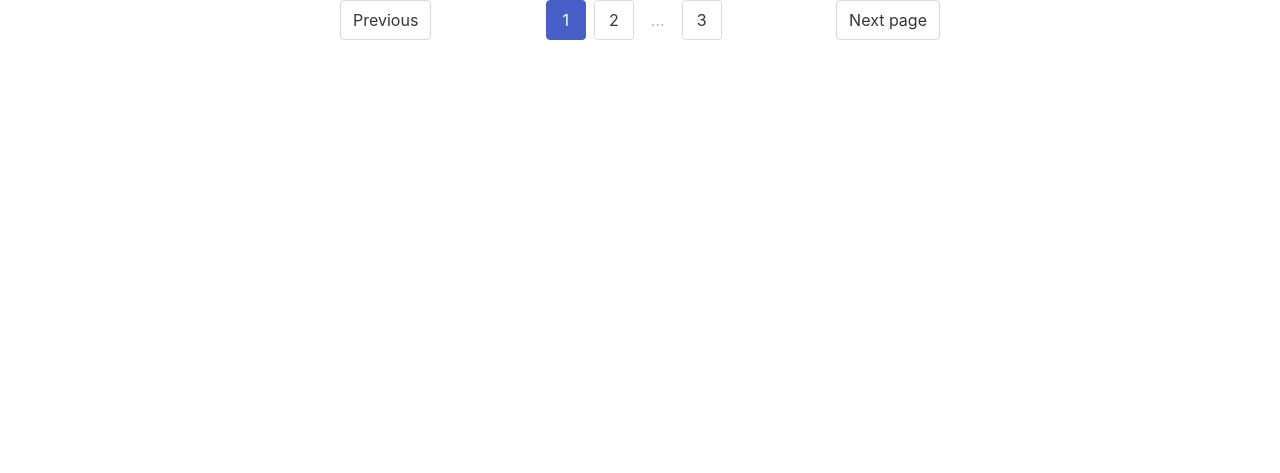
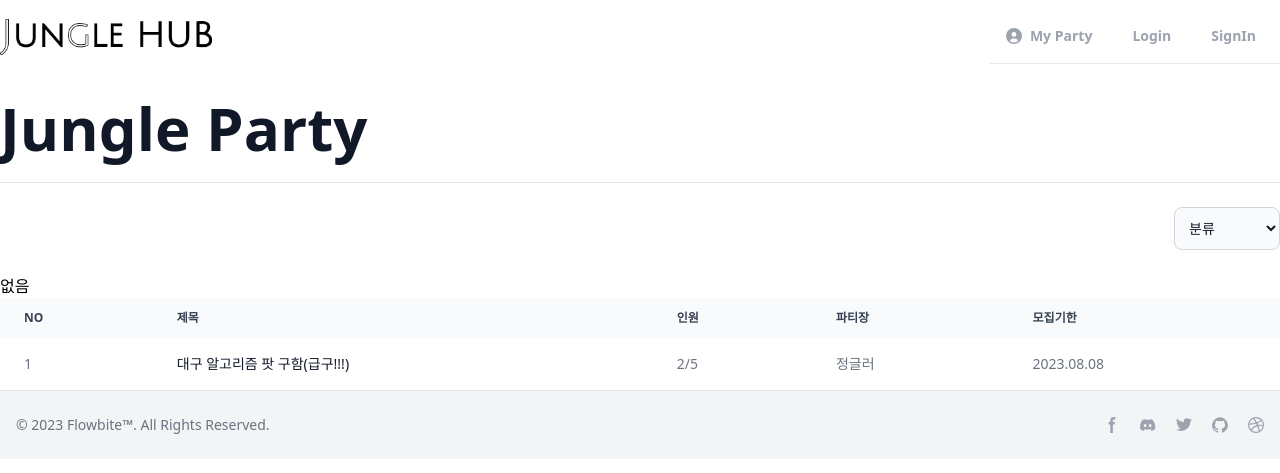
Before and after one commit to hjlee5701/Jungle-Hub, a Flask app: template templates/partyList.html in a window 1280 px wide. Shown: the top 473 px of the page. Run offline with Flask 3, Linux system fonts and the light colour scheme; the template is opened without the code that fills it, so the values that code supplies are empty.

Commit message:
feat: [이현진] 파티 리스트 html 파일

```diff
--- a/app.py
+++ b/app.py
@@ -78,5 +78,9 @@ def login():
     print(refresh_token)
     return resp
 
+@app.route('/party', methods=['GET'])
+def party_list():
+    return render_template('partyList.html')
+
 if __name__ == '__main__':
     app.run()
--- a/templates/partyList.html
+++ b/templates/partyList.html
@@ -1,43 +1,65 @@
-<!DOCTYPE html>
-<html>
-<head>
-    <title>partylist</title>
-    <link rel="stylesheet" href="https://unpkg.com/bulma@0.9.4/css/bulma.min.css"/>
-    <style>
-        .login_box {
-            margin: 0 auto;
-            width: 600px;
-
-        }
-        .list{
-        }
-
-        .wrap {
-            width: 600px;
-            margin: 0 auto;
-        }
-
-    </style>
-
-</head>
-<body>
-<div class="wrap">
-    <div>
-
-    </div>
-    <nav class="pagination is-centered" role="navigation" aria-label="pagination">
-  <a class="pagination-previous">Previous</a>
-  <a class="pagination-next">Next page</a>
-  <ul class="pagination-list">
-
-    <li><a class="pagination-link is-current" aria-label="Page 1" aria-current="page">1</a></li>
-    <li><a class="pagination-link" aria-label="Goto page 2">2</a></li>
-    <li><span class="pagination-ellipsis">&hellip;</span></li>
-    <li><a class="pagination-link" aria-label="Goto page 3">3</a></li>
-  </ul>
-</nav>
-</div>
-
-
-</body>
-</html>
+{% extends "base.html" %}
+    {% block content %}
+        <div class="wrap container mx-auto">
+            <div class="relative overflow-x-auto">
+                <h1 class="my-6 text-3xl font-extrabold text-gray-900 dark:text-white md:text-5xl lg:text-6xl">
+                    Jungle Party
+                </h1>
+                <hr>
+                <br>
+                <div class="flex mt-6 space-x-5 sm:justify-end md:mt-0">
+                    <select id="category" class="bg-gray-50 border border-gray-300 text-gray-900 text-sm rounded-lg focus:ring-blue-500 focus:border-blue-500 block w-50 p-2.5 dark:bg-gray-700 dark:border-gray-600 dark:placeholder-gray-400 dark:text-white dark:focus:ring-blue-500 dark:focus:border-blue-500">
+                        <option default>분류</option>
+                        <option>마감 임박</option>
+                        <option>마지막 1명</option>
+                    </select>
+                </div>
+                <br>
+                <table class="w-full text-sm text-left text-gray-500 dark:text-gray-400">
+                    <thead class="text-xs text-gray-700 uppercase bg-gray-50 dark:bg-gray-700 dark:text-gray-400">
+                        <tr>
+                            <th scope="col" class="px-6 py-3">
+                                NO
+                            </th>
+                            <th scope="col" class="px-6 py-3">
+                                제목
+                            </th>
+                            <th scope="col" class="px-6 py-3">
+                                인원
+                            </th>
+                            <th scope="col" class="px-6 py-3">
+                                파티장
+                            </th>
+                            <th scope="col" class="px-6 py-3">
+                                모집기한
+                            </th>
+                        </tr>
+                    </thead>
+                    <tbody>
+                        <tr class="bg-white border-b dark:bg-gray-800 dark:border-gray-700">
+                            <td class="px-6 py-4">
+                                1
+                            </td>
+                            <th scope="row" class="px-6 py-4 font-medium text-gray-900 whitespace-nowrap dark:text-white">
+                                대구 알고리즘 팟 구함(급구!!!)
+                            </th>
+                            <td class="px-6 py-4">
+                                2/5
+                            </td>
+                            <td class="px-6 py-4">
+                                정글러
+                            </td>
+                            <td class="px-6 py-4">
+                                2023.08.08
+                            </td>
+                        </tr>
+                        {% if parties %}
+                        <p>  있음 </p>
+                        {% else %}
+                        <p>없음</p>
+                        {% endif %}
+                    </tbody>
+                </table>
+            </div>
+        </div>
+    {% endblock %}
```
